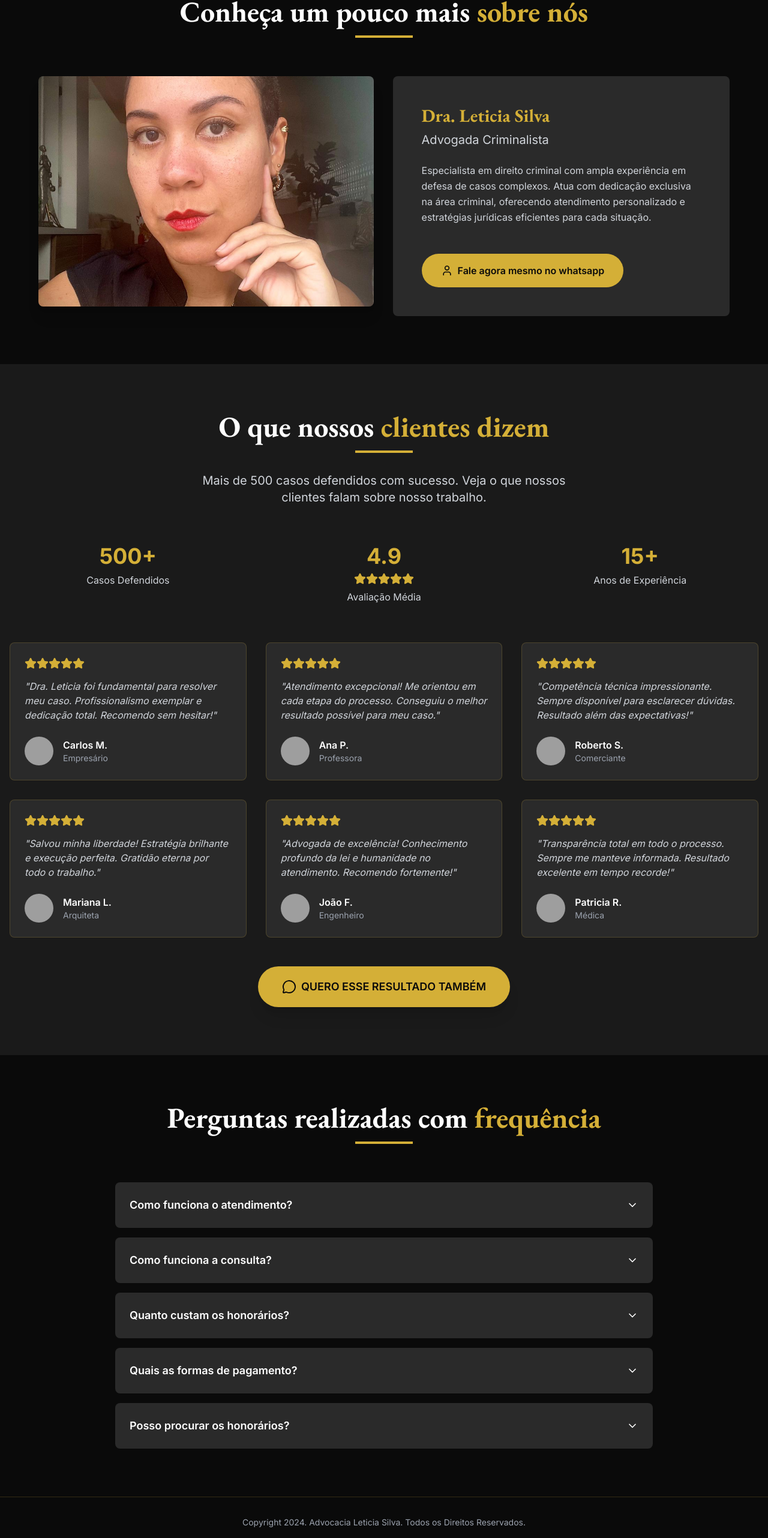
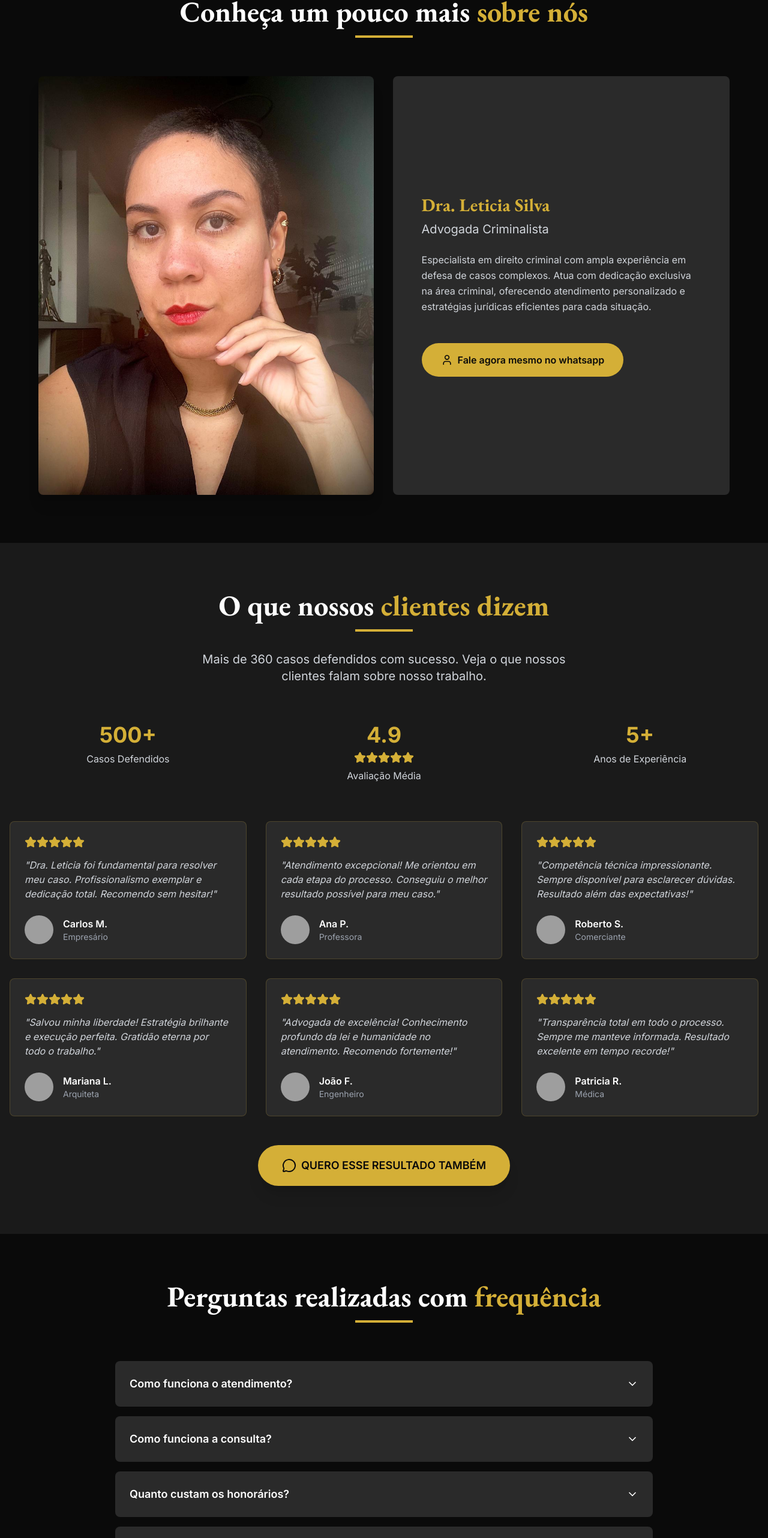
Before and after one commit to SamirAutomations/landingpage-criminalista, a plain HTML site: page index.html in a window 1280 px wide. Shown: the part 2496-5060 px from the top of the page at 60% size. Drawn offline with nearby package versions, Linux system fonts and the light colour scheme; grey boxes are pictures that could not be loaded.

Commit message:
Modifica o número de casos defendidos, numero de anos de experiência e melhora o formato da segunda foto

```diff
--- a/index.html
+++ b/index.html
@@ -259,8 +259,10 @@
                 <div class="flex flex-col lg:flex-row items-center lg:items-stretch gap-8">
                     <!-- Foto -->
                     <div class="lg:w-1/2">
-                        <img src="fotoleticia.jpg" alt="Dra. Leticia Silva"
-                            class="w-full h-80 lg:h-96 object-cover rounded-lg shadow-xl">
+                        <div class="aspect-[4/5] w-full rounded-lg overflow-hidden shadow-xl">
+                            <img src="fotoleticia.jpg" alt="Dra. Leticia Silva"
+                                class="w-full h-full object-cover object-center">
+                        </div>
                     </div>
 
                     <!-- Info Box -->
@@ -296,7 +298,7 @@
                 </h2>
                 <div class="w-24 h-1 bg-golden mx-auto mb-8"></div>
                 <p class="text-xl text-gray-300 max-w-2xl mx-auto">
-                    Mais de 500 casos defendidos com sucesso. Veja o que nossos clientes falam sobre nosso trabalho.
+                    Mais de 360 casos defendidos com sucesso. Veja o que nossos clientes falam sobre nosso trabalho.
                 </p>
             </div>
 
@@ -318,7 +320,7 @@
                     <div class="text-gray-300">Avaliação Média</div>
                 </div>
                 <div class="text-center">
-                    <div class="text-4xl font-bold text-golden mb-2">15+</div>
+                    <div class="text-4xl font-bold text-golden mb-2">5+</div>
                     <div class="text-gray-300">Anos de Experiência</div>
                 </div>
             </div>
@@ -546,21 +548,6 @@
                             adequada.
                         </div>
                     </div>
-
-                    <!-- FAQ 5 -->
-                    <div class="bg-medium-gray rounded-lg overflow-hidden">
-                        <button onclick="toggleFAQ(5)"
-                            class="w-full p-6 text-left flex justify-between items-center hover:bg-dark-gray transition-colors">
-                            <span class="font-semibold text-lg">Posso procurar os honorários?</span>
-                            <i data-lucide="chevron-down" class="w-5 h-5 transform transition-transform"
-                                id="icon-5"></i>
-                        </button>
-                        <div id="faq-5" class="hidden px-6 pb-6 text-gray-300">
-                            Sim, é possível negociar os honorários dependendo da complexidade do caso e da situação
-                            financeira do cliente. O importante é garantir que você tenha acesso à melhor defesa
-                            possível.
-                        </div>
-                    </div>
                 </div>
             </div>
         </div>
```
